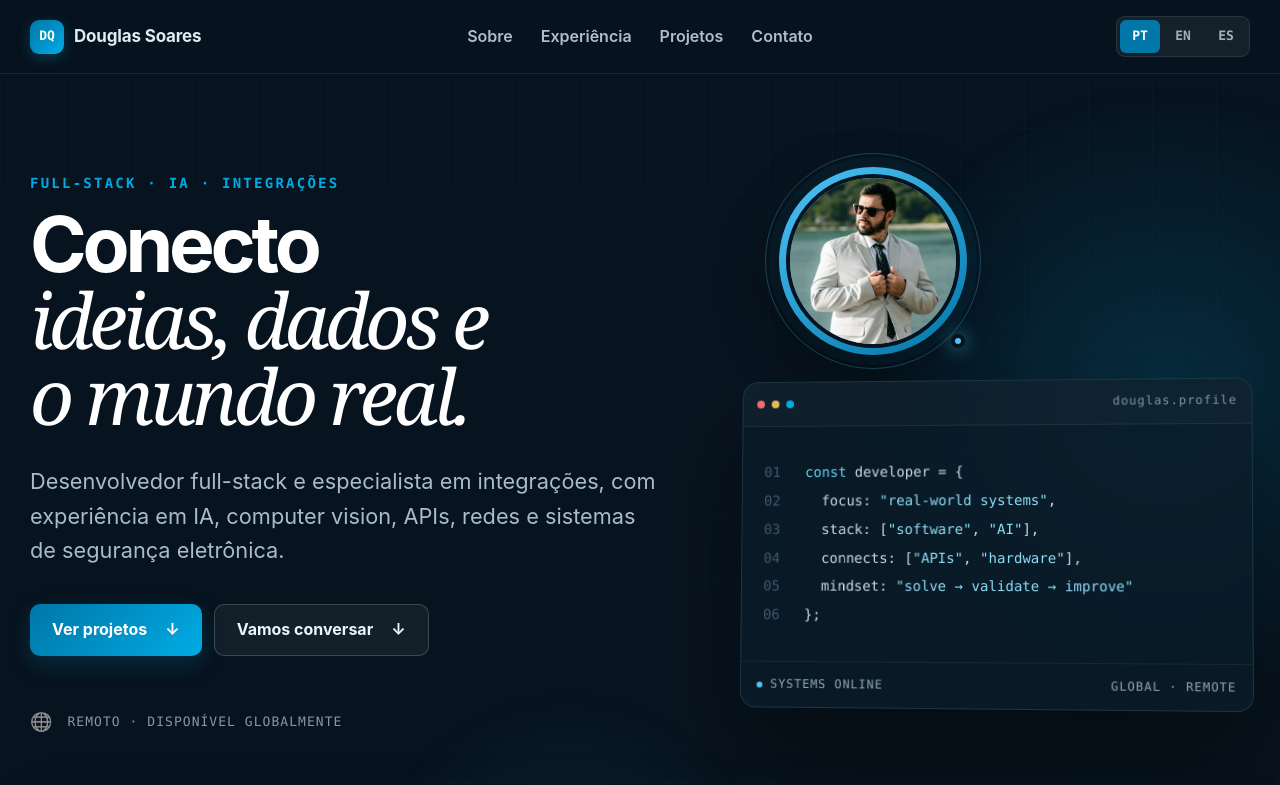
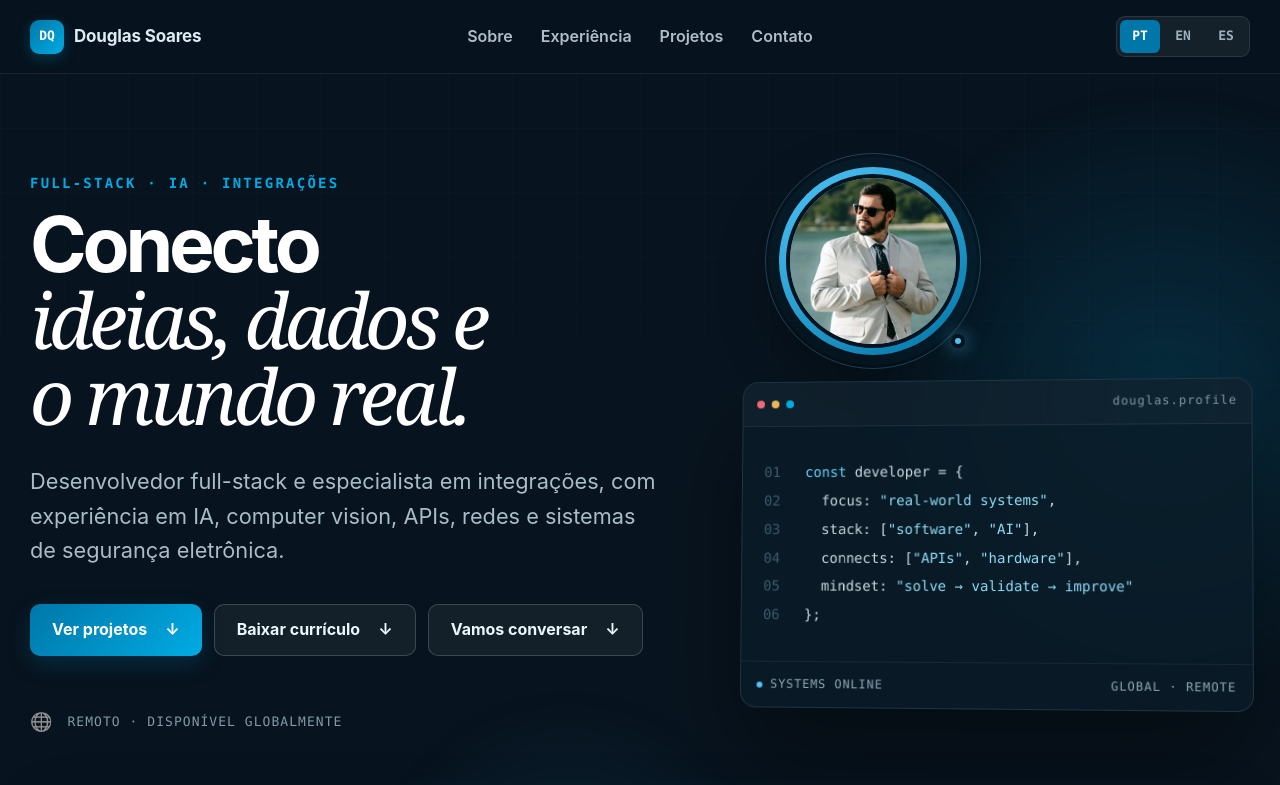
Before and after one commit to douglasqs/portfolio, a Next.js app: page / in a window 1280 px wide. Shown: the top 785 px of the page. Built offline with nearby package versions, Linux system fonts and the light colour scheme.

Commit message:
feat: add direct résumé PDF download

```diff
--- a/app/page.tsx
+++ b/app/page.tsx
@@ -10,6 +10,7 @@ const profileLinks = {
   github: "https://github.com/douglasqs",
   linkedin: "https://www.linkedin.com/in/douglasqs/",
   whatsapp: "https://wa.me/5548996940124",
+  resume: "curriculo-douglas-soares.pdf",
   email: "mailto:douglasqsoares@hotmail.com",
 };
 
@@ -21,6 +22,7 @@ const content = {
     heroTitle: <>Conecto <em>ideias, dados e o mundo real.</em></>,
     heroBody: "Desenvolvedor full-stack e especialista em integrações, com experiência em IA, computer vision, APIs, redes e sistemas de segurança eletrônica.",
     seeWork: "Ver projetos",
+    downloadResume: "Baixar currículo",
     talk: "Vamos conversar",
     remoteAvailability: "Remoto · disponível globalmente",
     metrics: [
@@ -128,6 +130,7 @@ const content = {
     heroTitle: <>I connect <em>ideas, data and the real world.</em></>,
     heroBody: "Full-stack developer and integration specialist with experience in AI, computer vision, APIs, networking and electronic security systems.",
     seeWork: "View projects",
+    downloadResume: "Download résumé",
     talk: "Let’s talk",
     remoteAvailability: "Remote · available worldwide",
     metrics: [["+25%", "facial recognition accuracy"], ["9+", "years in technology and support"], ["3", "languages for collaboration"]],
@@ -170,7 +173,7 @@ const content = {
     eyebrow: "Full-stack · IA · Integraciones",
     heroTitle: <>Conecto <em>ideas, datos y el mundo real.</em></>,
     heroBody: "Desarrollador full-stack y especialista en integraciones, con experiencia en IA, visión artificial, APIs, redes y sistemas de seguridad electrónica.",
-    seeWork: "Ver proyectos", talk: "Hablemos", remoteAvailability: "Remoto · disponible globalmente",
+    seeWork: "Ver proyectos", downloadResume: "Descargar CV", talk: "Hablemos", remoteAvailability: "Remoto · disponible globalmente",
     metrics: [["+25%", "de precisión en reconocimiento facial"], ["9+", "años en tecnología y soporte"], ["3", "idiomas para colaborar"]],
     aboutKicker: "Sobre mí",
     aboutTitle: <>Convierto la complejidad técnica en <em>soluciones que funcionan.</em></>,
@@ -249,7 +252,7 @@ export default function Home() {
           <p className="eyebrow">{t.eyebrow}</p>
           <h1>{t.heroTitle}</h1>
           <p className="hero-body">{t.heroBody}</p>
-          <div className="hero-actions"><a className="button primary" href="#work">{t.seeWork}<span>↓</span></a><a className="button secondary" href="#contact">{t.talk}<span>↓</span></a></div>
+          <div className="hero-actions"><a className="button primary" href="#work">{t.seeWork}<span>↓</span></a><a className="button secondary" href={profileLinks.resume} download="Douglas-Soares-Curriculo.pdf">{t.downloadResume}<span>↓</span></a><a className="button secondary" href="#contact">{t.talk}<span>↓</span></a></div>
           <div className="hero-foot"><span className="world-mark" aria-hidden="true">🌐</span><span>{t.remoteAvailability}</span></div>
         </div>
         <div className="hero-side">
```
Also changed, not shown: 2 other files (tests, documents, lock files or other folders).
